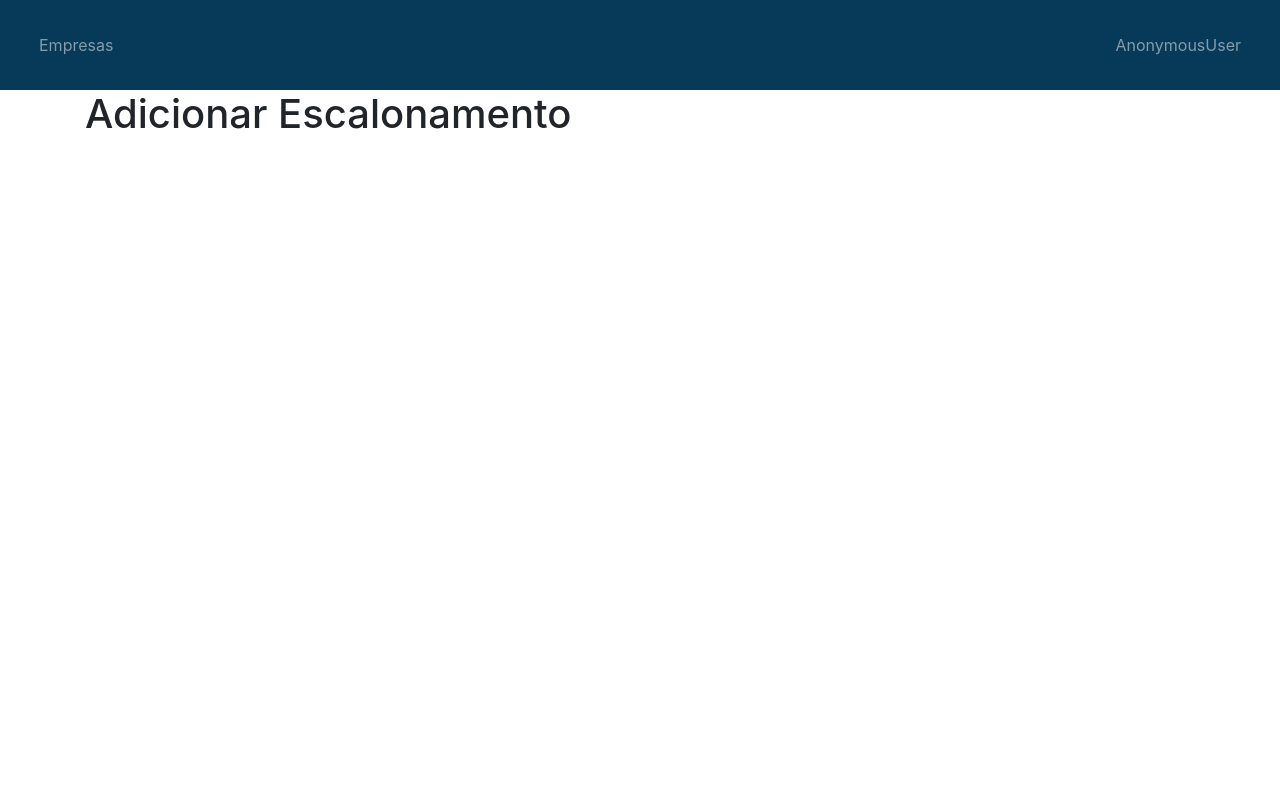
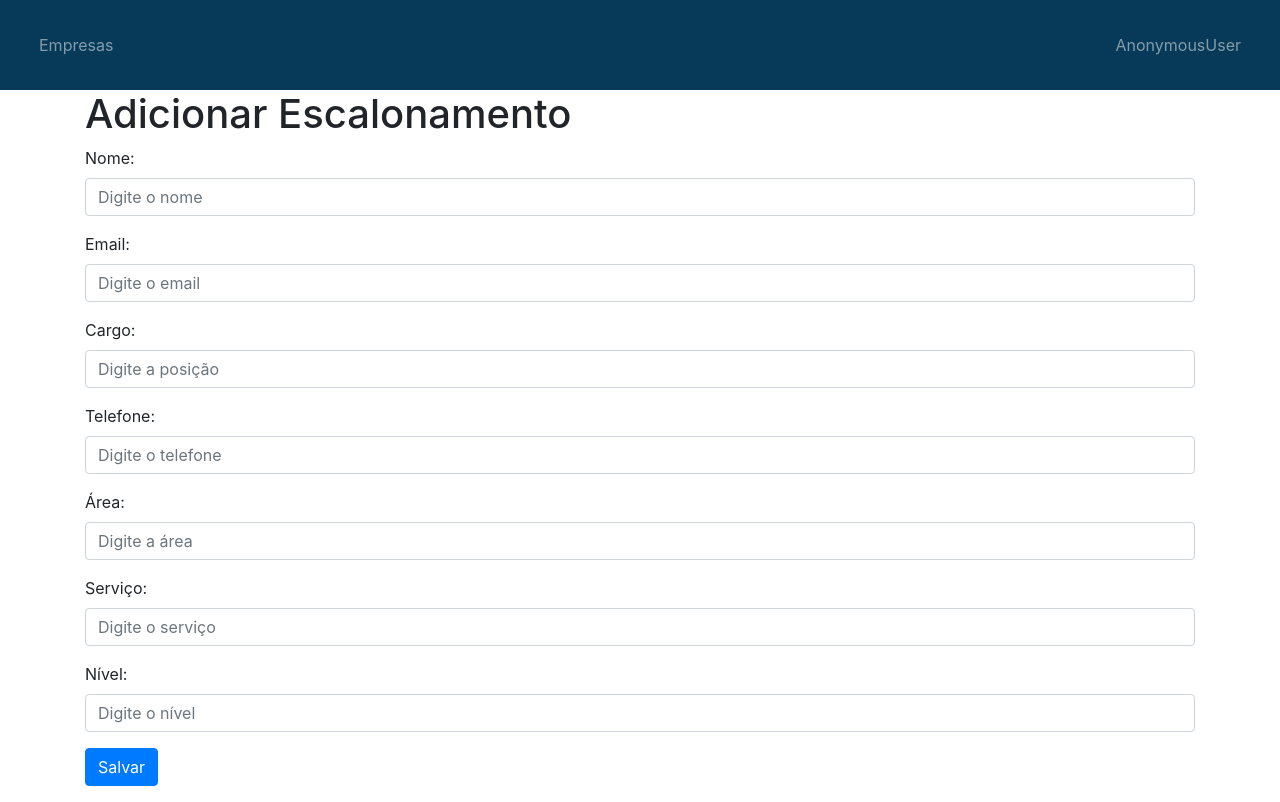
Before and after one commit to SergioTanakaAtos/Processo_de_Escalonamento, a Django app: template escalation/templates/escalation/create_escalation.html in a window 1280 px wide. Before the commit the page ends 129 px from the top, so only its background shows below. Run offline with Django 5.2, Linux system fonts and the light colour scheme; the template is opened without the code that fills it, so the values that code supplies are empty; some libraries are stand-ins or nearby versions.

Commit message:
Update adicionar escalonamento

```diff
--- a/escalation/templates/escalation/create_escalation.html
+++ b/escalation/templates/escalation/create_escalation.html
@@ -1,11 +1,55 @@
 {% extends 'base.html'%}
 {% block content %}
 <div class="container">
+
+
     <h1>Adicionar Escalonamento</h1>
+
+
     <form method="POST">
         {% csrf_token %}
         <div class="form-group">
+            <form action="{% url 'create_escalation' group_id=group.id %}" method="post">
 
+                <div class="mb-3">
+                    <label for="name" class="form-label">Nome: </label>
+                    <input type="text" class="form-control" id="name" placeholder="Digite o nome" name="name">
+                </div>
+
+                <div class="mb-3">
+                    <label for="email" class="form-label">Email: </label>
+                    <input type="email" class="form-control" id="email" placeholder="Digite o email" name="email">
+                </div>
+
+                <div class="mb-3">
+                    <label for="position" class="form-label">Cargo: </label>
+                    <input type="text" class="form-control" id="position" placeholder="Digite a posição" name="position">
+                </div>
+
+                <div class="mb-3">
+                    <label for="phone" class="form-label">Telefone: </label>
+                    <input type="text" class="form-control" id="phone" placeholder="Digite o telefone" name="phone">
+                </div>
+
+                <div class="mb-3">
+                    <label for="area" class="form-label">Área: </label>
+                    <input type="text" class="form-control" id="area" placeholder="Digite a área" name="area">
+                </div>
+
+                <div class="mb-3">
+                    <label for="service" class="form-label">Serviço: </label>
+                    <input type="text" class="form-control" id="service" placeholder="Digite o serviço" name="service">
+                </div>
+
+                <div class="mb-3">
+                    <label for="level" class="form-label">Nível: </label>
+                    <input type="text" class="form-control" id="level" placeholder="Digite o nível" name="level">
+                </div>
+
+
+                <button type="submit" class="btn btn-primary">Salvar</button>
+
+            </form>
 
         </div>
     </form>
--- a/escalation/views.py
+++ b/escalation/views.py
@@ -116,6 +116,8 @@ def escalation(request, group_id, user_id):
         return render(request, 'escalation/escalation_page.html', {'group': group, 'message': "Não há escalonamento cadastrado para este grupo."})
     return render(request, 'escalation/escalation_page.html', {'group': group, 'escalation': escalation})
 
+
+
 def create_escalation(request, group_id):
     #pylint: disable=E1101
     group = Group.objects.get(id=group_id)
```
Also changed, not shown: escalation/templates/escalation/escalation_page.html (+20 -33 lines).
